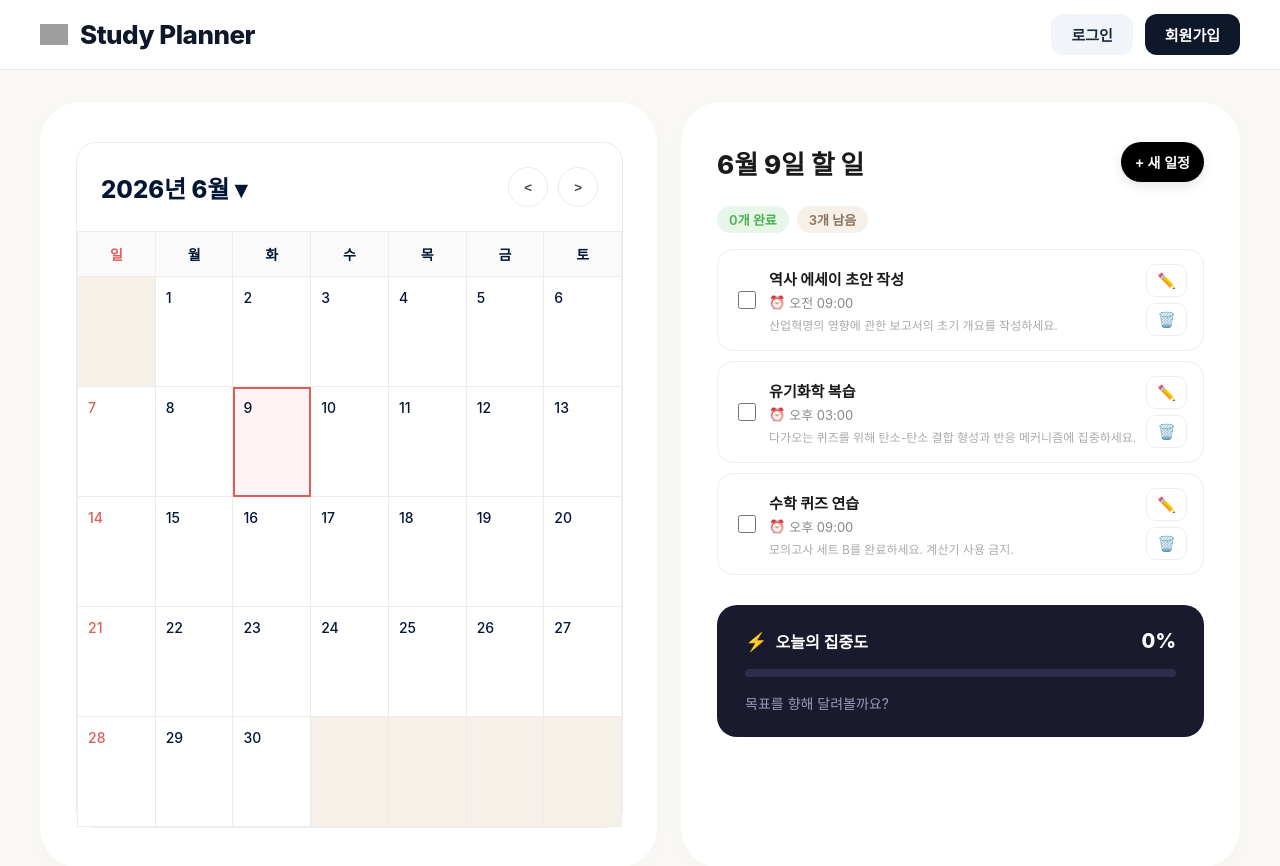
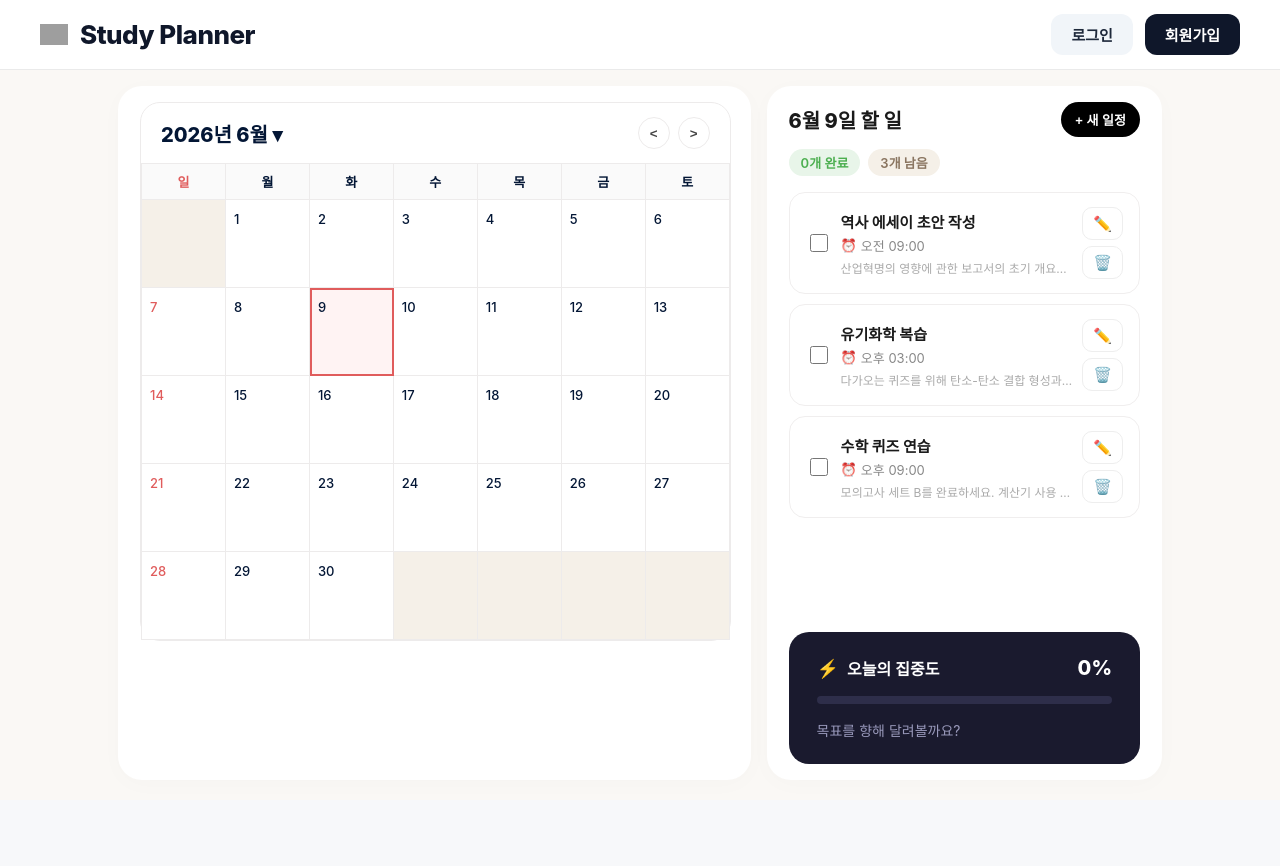
Before and after one commit to uous-sw-5-team/sw_5_frontend, a React (Vite) app: page / in a window 1280 px wide. Shown: the top 866 px of the page. After the commit the page ends 800 px from the top, so only its background shows below. Built offline with nearby package versions, Linux system fonts and the light colour scheme; grey boxes are pictures that could not be loaded.

Commit message:
수정: 메인 페이지 레이아웃 화면 크기에 맞게 조정

```diff
--- a/src/components/Calendar.tsx
+++ b/src/components/Calendar.tsx
@@ -68,11 +68,7 @@ const Calendar = ({ selectedDate, onDateSelect }: CalendarProps) => {
             <DropdownLabel>📅 연도 선택</DropdownLabel>
             <YearList>
               {yearList.map(y => (
-                <YearItem
-                  key={y}
-                  isSelected={y === year}
-                  onClick={() => handleYearSelect(y)}
-                >
+                <YearItem key={y} isSelected={y === year} onClick={() => handleYearSelect(y)}>
                   {y}년
                 </YearItem>
               ))}
@@ -82,11 +78,7 @@ const Calendar = ({ selectedDate, onDateSelect }: CalendarProps) => {
             <DropdownLabel>📅 월 선택</DropdownLabel>
             <MonthGrid>
               {Array.from({ length: 12 }, (_, i) => i + 1).map(m => (
-                <MonthItem
-                  key={m}
-                  isSelected={m === month}
-                  onClick={() => handleMonthSelect(m)}
-                >
+                <MonthItem key={m} isSelected={m === month} onClick={() => handleMonthSelect(m)}>
                   {m}월
                 </MonthItem>
               ))}
@@ -131,12 +123,12 @@ const CalendarHeader = styled.div`
   display: flex;
   justify-content: space-between;
   align-items: center;
-  padding: 24px;
+  padding: 14px 20px;
   border-bottom: 1px solid #edebeb;
 `;
 
 const Title = styled.h2`
-  font-size: 24px;
+  font-size: 20px;
   font-weight: 800;
   color: #031635;
   margin: 0;
@@ -147,10 +139,10 @@ const Title = styled.h2`
 
 const NavButtons = styled.div`
   display: flex;
-  gap: 10px;
+  gap: 8px;
   button {
-    width: 40px;
-    height: 40px;
+    width: 32px;
+    height: 32px;
     border-radius: 50%;
     border: 1px solid #edebeb;
     background: white;
@@ -166,18 +158,18 @@ const NavButtons = styled.div`
 
 const Dropdown = styled.div`
   position: absolute;
-  top: 80px;
+  top: 64px;
   left: 0;
   right: 0;
   z-index: 100;
-  padding: 20px 24px;
+  padding: 16px 20px;
   border: 2px solid #d0ccc8;
   border-radius: 16px;
   background: white;
   box-shadow: 0 12px 32px rgba(0, 0, 0, 0.15);
   display: flex;
   flex-direction: column;
-  gap: 16px;
+  gap: 12px;
 `;
 
 const DropdownSection = styled.div`
@@ -224,7 +216,7 @@ const MonthGrid = styled.div`
 `;
 
 const MonthItem = styled.div<{ isSelected: boolean }>`
-  padding: 10px 0;
+  padding: 8px 0;
   text-align: center;
   border-radius: 10px;
   font-size: 14px;
@@ -245,10 +237,10 @@ const Grid = styled.div`
 const DayHeader = styled.div<{ isSunday: boolean }>`
   border-right: 1px solid #edebeb;
   border-bottom: 1px solid #edebeb;
-  padding: 12px 0;
+  padding: 8px 0;
   text-align: center;
   font-weight: 600;
-  font-size: 14px;
+  font-size: 13px;
   color: ${({ isSunday }) => (isSunday ? '#e05c5c' : '#031635')};
   background: #fafafa;
 `;
@@ -256,8 +248,8 @@ const DayHeader = styled.div<{ isSunday: boolean }>`
 const Cell = styled.div<{ isEmpty: boolean; isSelected: boolean }>`
   border-right: 1px solid #edebeb;
   border-bottom: 1px solid #edebeb;
-  min-height: 110px;
-  padding: 10px;
+  min-height: 88px;
+  padding: 8px;
   background: ${({ isEmpty, isSelected }) =>
     isSelected ? '#fff3f3' : isEmpty ? '#f5f0e8' : 'white'};
   outline: ${({ isSelected }) => (isSelected ? '2px solid #e05c5c' : 'none')};
@@ -270,7 +262,7 @@ const Cell = styled.div<{ isEmpty: boolean; isSelected: boolean }>`
 `;
 
 const DateNumber = styled.span<{ isSunday: boolean }>`
-  font-size: 14px;
+  font-size: 13px;
   font-weight: 500;
   color: ${({ isSunday }) => (isSunday ? '#e05c5c' : '#031635')};
 `;
--- a/src/pages/MainPage.tsx
+++ b/src/pages/MainPage.tsx
@@ -10,18 +10,20 @@ import { useCreateTodo } from '../features/create-todo/useCreateTodo';
 const PageContainer = styled.div`
   display: flex;
   flex-direction: column;
-  min-height: 100vh;
+  height: 100vh;
+  overflow: hidden;
   width: 100%;
   background-color: #faf8f5;
 `;
 
 const MainContent = styled.main`
   display: grid;
-  grid-template-columns: 1.4fr 1fr;
-  gap: 24px;
-  padding: 32px 40px 40px 40px;
+  grid-template-columns: 1.6fr 1fr;
+  gap: 16px;
+  padding: 16px 28px 20px 28px;
   flex: 1;
-  max-width: 1600px;
+  min-height: 0;
+  max-width: 1100px;
   width: 100%;
   margin: 0 auto;
   box-sizing: border-box;
@@ -29,22 +31,34 @@ const MainContent = styled.main`
 
 const ContentCard = styled.div`
   background-color: #ffffff;
-  border-radius: 40px;
-  padding: 40px 36px;
-  min-height: 640px;
+  border-radius: 24px;
+  padding: 16px 22px;
   box-shadow: 0 4px 24px rgba(0, 0, 0, 0.02);
   box-sizing: border-box;
+  overflow: hidden;
+`;
+
+const RightCard = styled(ContentCard)`
+  display: flex;
+  flex-direction: column;
+  gap: 12px;
+`;
+
+const TodoScrollArea = styled.div`
+  flex: 1;
+  overflow-y: auto;
+  min-height: 0;
 `;
 
 const DateHeader = styled.div`
   display: flex;
   justify-content: space-between;
   align-items: center;
-  margin-bottom: 24px;
+  flex-shrink: 0;
 `;
 
 const DateLargeText = styled.h2`
-  font-size: 26px;
+  font-size: 20px;
   font-weight: 800;
   color: #1a1a1a;
   margin: 0;
@@ -55,26 +69,25 @@ const NewPlanButton = styled.button`
   color: #ffffff;
   border: none;
   border-radius: 20px;
-  padding: 10px 14px;
-  font-size: 14px;
+  padding: 8px 14px;
+  font-size: 13px;
   font-weight: 700;
   cursor: pointer;
   display: flex;
   align-items: center;
   gap: 4px;
   white-space: nowrap;
-  box-shadow: 0 4px 12px rgba(0, 0, 0, 0.1);
   &:hover { background-color: #222222; }
 `;
 
 const FormCard = styled.div`
   border: 1px solid #f0eeee;
   border-radius: 16px;
-  padding: 16px 20px;
-  margin-bottom: 12px;
+  padding: 14px 18px;
   display: flex;
   flex-direction: column;
   gap: 10px;
+  flex-shrink: 0;
 `;
 
 const Input = styled.input`
@@ -167,15 +180,12 @@ const toKoreanDate = (date: Date) =>
 export const MainPage = () => {
   const [selectedDate, setSelectedDate] = useState<Date>(new Date());
   const { todos, toggleTodo, addTodo, deleteTodo, updateTodo, percentage } = useTodos();
-  const { isFormOpen, form, openForm, closeForm, handleChange, handleHourChange, handleMinuteChange, handleSubmit } = useCreateTodo(addTodo, selectedDate);
+  const { isFormOpen, form, openForm, closeForm, handleChange, handleHourChange, handleMinuteChange, handleSubmit } =
+    useCreateTodo(addTodo, selectedDate);
 
   const dateStr = toDateStr(selectedDate);
   const filteredTodos = todos.filter(t => t.date === dateStr);
   const remaining = filteredTodos.filter(t => !t.completed).length;
-
-  const handleAddTodo = () => {
-    openForm();
-  };
 
   return (
     <PageContainer>
@@ -184,10 +194,10 @@ export const MainPage = () => {
         <ContentCard>
           <Calendar selectedDate={selectedDate} onDateSelect={setSelectedDate} />
         </ContentCard>
-        <ContentCard>
+        <RightCard>
           <DateHeader>
             <DateLargeText>{toKoreanDate(selectedDate)}</DateLargeText>
-            <NewPlanButton onClick={handleAddTodo}>+ 새 일정</NewPlanButton>
+            <NewPlanButton onClick={openForm}>+ 새 일정</NewPlanButton>
           </DateHeader>
           {isFormOpen && (
             <FormCard>
@@ -227,6 +237,7 @@ export const MainPage = () => {
               </FormButtons>
             </FormCard>
           )}
+          <TodoScrollArea>
             <TodoList
               todos={filteredTodos}
               onToggle={toggleTodo}
@@ -234,8 +245,9 @@ export const MainPage = () => {
               onSave={updateTodo}
               remaining={remaining}
             />
+          </TodoScrollArea>
           <FocusTracker percentage={percentage} />
-        </ContentCard>
+        </RightCard>
       </MainContent>
     </PageContainer>
   );
```
Lines whose indentation alone changed are shown as unchanged.
